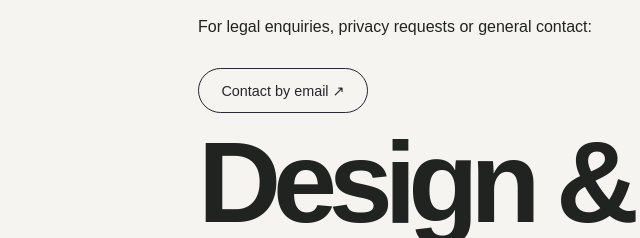
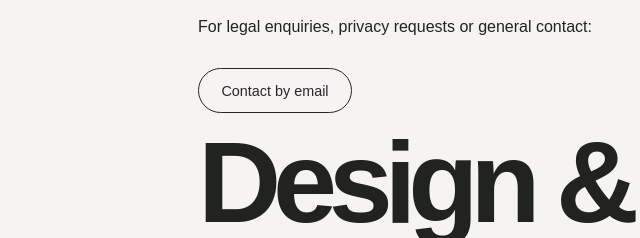
Before and after one commit to Paulinhx/running-towards-you, a plain HTML site: page legal.html in a window 1280 px wide. Shown: the part 752-990 px from the top of the page, 81-721 px from the left. Drawn offline with Linux system fonts and the light colour scheme.

Commit message:
Remove arrow from email contact button text

```diff
--- a/legal.html
+++ b/legal.html
@@ -35,7 +35,7 @@
     class="contact-email-btn"
     id="legal-email"
   >
-    Contact by email ↗
+    Contact by email
   </button>
 </div>
     <br />
```
